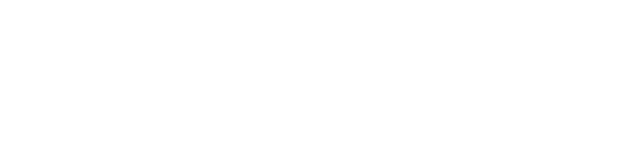
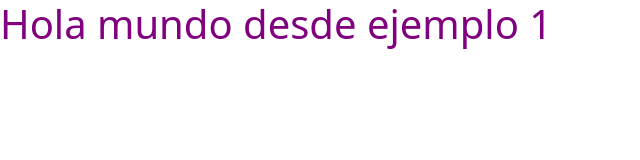
Before and after one commit to LeandroPalma27/drag-drop, a website built with webpack: page src/html/ejemplo1.html in a window 1280 px wide. Shown: the whole page, without its empty margins (0-640 px from the left). Built offline with nearby package versions, Linux system fonts and the light colour scheme.

Commit message:
Inicio de repositorio

```diff
--- a/src/html/ejemplo1.html
+++ b/src/html/ejemplo1.html
@@ -4,9 +4,9 @@
     <meta charset="UTF-8">
     <meta http-equiv="X-UA-Compatible" content="IE=edge">
     <meta name="viewport" content="width=device-width, initial-scale=1.0">
-    <title>Document</title>
+    <title>Ejemplo 1</title>
 </head>
 <body>
-
+    <h1>Hola mundo desde ejemplo 1</h1>
 </body>
 </html>
```
